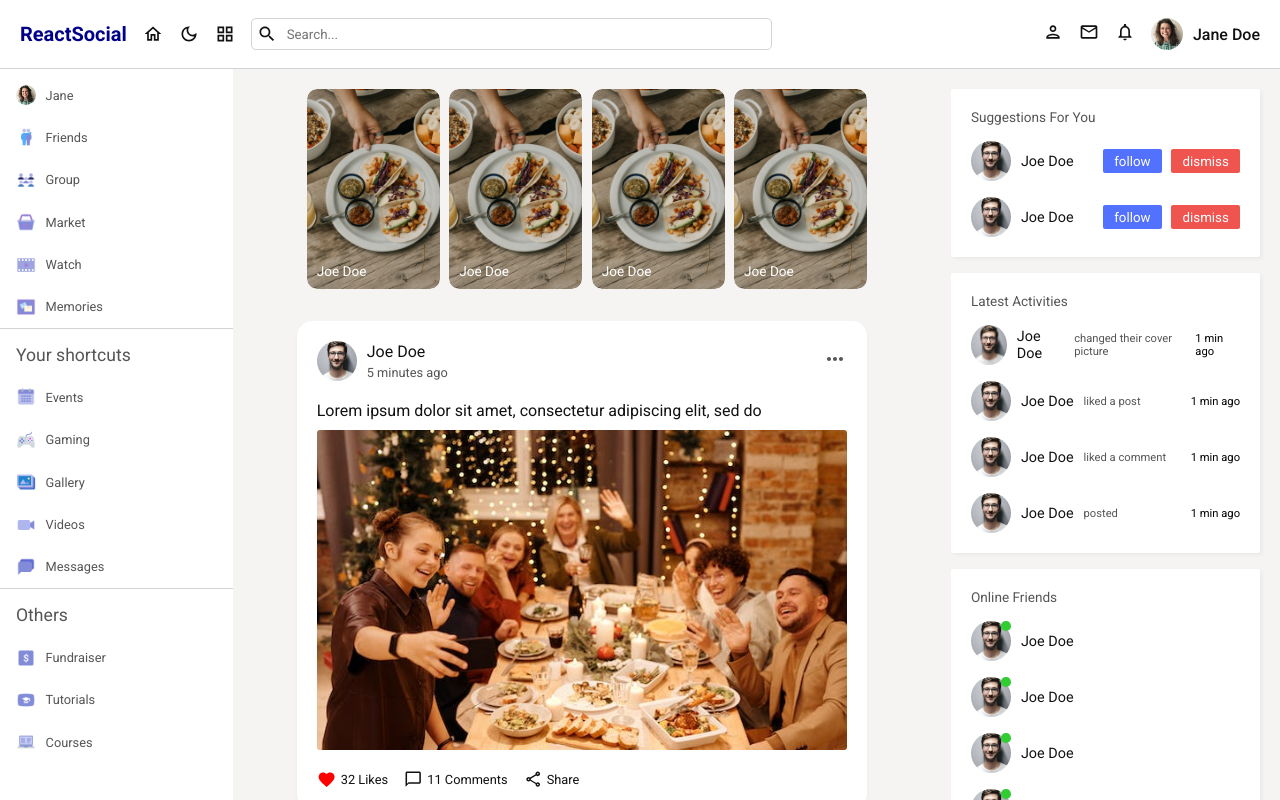
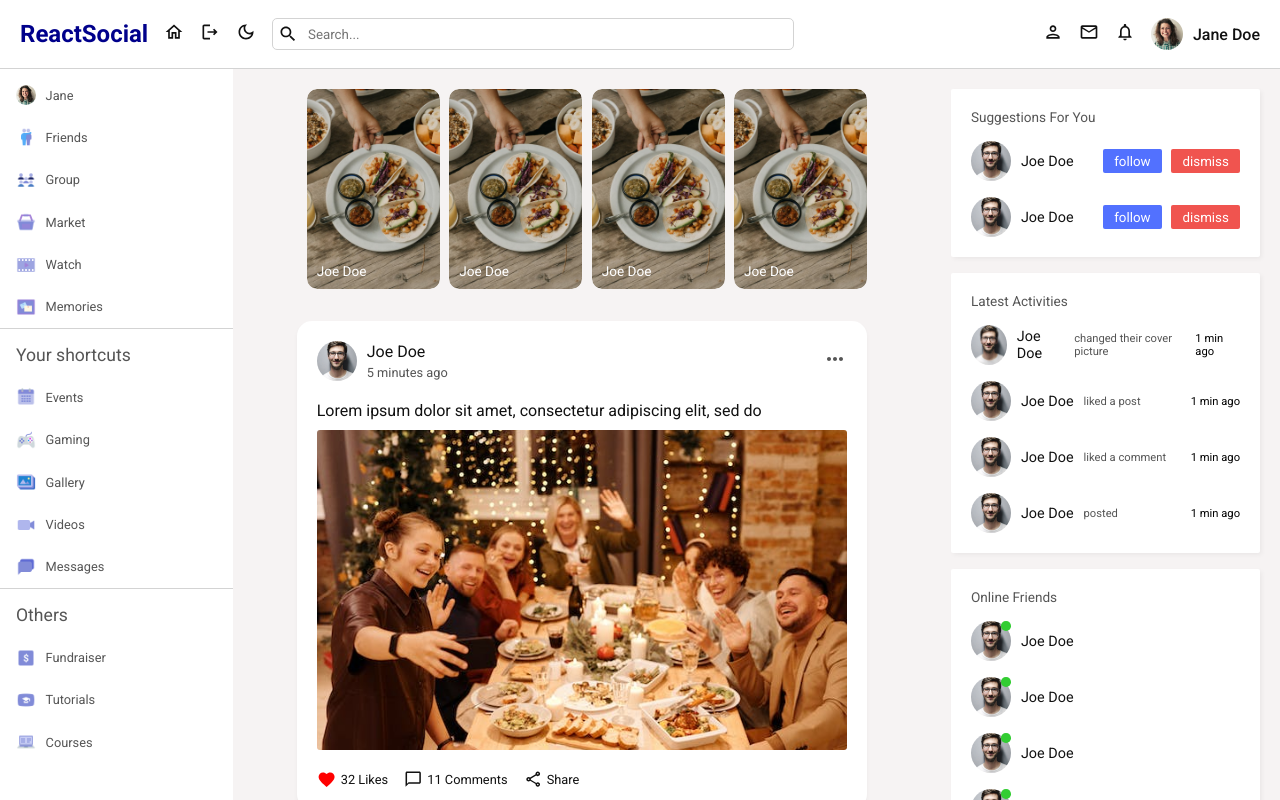
Before and after one commit to raaziyeh/social-media-app, a React (Create React App) app: page /login in a window 1280 px wide. Both pictures are taken after typing "Sample", "Sample123" into the empty fields and a click on the button "Login". Shown: the top 800 px of the page. Built offline with nearby package versions, Linux system fonts and the light colour scheme.

Commit message:
Added logout button

```diff
--- a/src/components/header/Header.jsx
+++ b/src/components/header/Header.jsx
@@ -1,11 +1,11 @@
 import HomeOutlinedIcon from "@mui/icons-material/HomeOutlined"
 import DarkModeOutlinedIcon from "@mui/icons-material/DarkModeOutlined"
 import LightModeOutlinedIcon from "@mui/icons-material/LightModeOutlined"
-import GridViewOutlinedIcon from "@mui/icons-material/GridViewOutlined"
 import SearchOutlinedIcon from "@mui/icons-material/SearchOutlined"
 import PersonOutlinedIcon from "@mui/icons-material/PersonOutlined"
 import EmailOutlinedIcon from "@mui/icons-material/EmailOutlined"
 import NotificationsNoneOutlinedIcon from "@mui/icons-material/NotificationsNoneOutlined"
+import LogoutOutlinedIcon from "@mui/icons-material/LogoutOutlined"
 import { Link } from "react-router-dom"
 import { useToggleDarkMode } from "../../context/theme"
 import { useDarkMode } from "../../context/theme"
@@ -18,21 +18,31 @@ function Header() {
 	const toggleDarkMode = useToggleDarkMode()
 	const darkMode = useDarkMode()
 	const currentUser = useContext(AuthContext).currentUser
+	const logout = useContext(AuthContext).logout
 
 	return (
 		<header className="navbar">
 			<div className="left">
+				<div>
 					<Link to="/" style={{ textDecoration: "none" }}>
 						<span className="logo">ReactSocial</span>
 					</Link>
+				</div>
+
+				<div className="icon">
 					<HomeOutlinedIcon className="icon" />
+				</div>
+				<div className="icon logout-icon" data-hover="logout" onClick={logout}>
+					<LogoutOutlinedIcon className="icon" />
+				</div>
+				<div className="icon theme-icon" data-hover="theme">
 					{!darkMode && (
 						<DarkModeOutlinedIcon className="icon" onClick={toggleDarkMode} />
 					)}
 					{darkMode && (
 						<LightModeOutlinedIcon className="icon" onClick={toggleDarkMode} />
 					)}
-				<GridViewOutlinedIcon className="icon" />
+				</div>
 				<div className="search">
 					<SearchOutlinedIcon
 						className="icon"
--- a/src/components/header/header.scss
+++ b/src/components/header/header.scss
@@ -18,6 +18,7 @@
 		align-items: center;
 		justify-content: space-evenly;
 		gap: 1rem;
+
 		@include mobile {
 			justify-content: space-between;
 			gap: 2rem;
@@ -25,13 +26,46 @@
 
 		.logo {
 			font-weight: bold;
-			font-size: 1.25rem;
+			font-size: 1.5rem;
 			color: var(--logo);
+			@include mobile {
+				font-size: 1.25rem;
+			}
 		}
 
 		.icon {
 			font-size: 1.25rem;
 			color: var(--textColor);
+		}
+
+		.logout-icon,
+		.theme-icon {
+			position: relative;
+		}
+
+		.logout-icon:before,
+		.theme-icon:before {
+			content: attr(data-hover);
+			visibility: hidden;
+			opacity: 0;
+			background-color: var(--bgSoft);
+			color: var(--textColor);
+			font-size: 0.9rem;
+			letter-spacing: 0.01rem;
+			text-align: center;
+			border-radius: 5px;
+			padding: 0.3rem 0.6rem;
+			transition: opacity 0.5s ease-in-out;
+			position: absolute;
+			z-index: 1;
+			left: 0;
+			top: 110%;
+		}
+
+		.logout-icon:hover:before,
+		.theme-icon:hover:before {
+			opacity: 1;
+			visibility: visible;
 		}
 
 		.search {
--- a/src/pages/login/Login.jsx
+++ b/src/pages/login/Login.jsx
@@ -53,6 +53,8 @@ const Login = () => {
 							type="password"
 							placeholder="Password"
 							name="password"
+							minLength={6}
+							maxLength={16}
 							onChange={changeHandler}
 							required
 						/>
```
Lines whose indentation alone changed are shown as unchanged.
